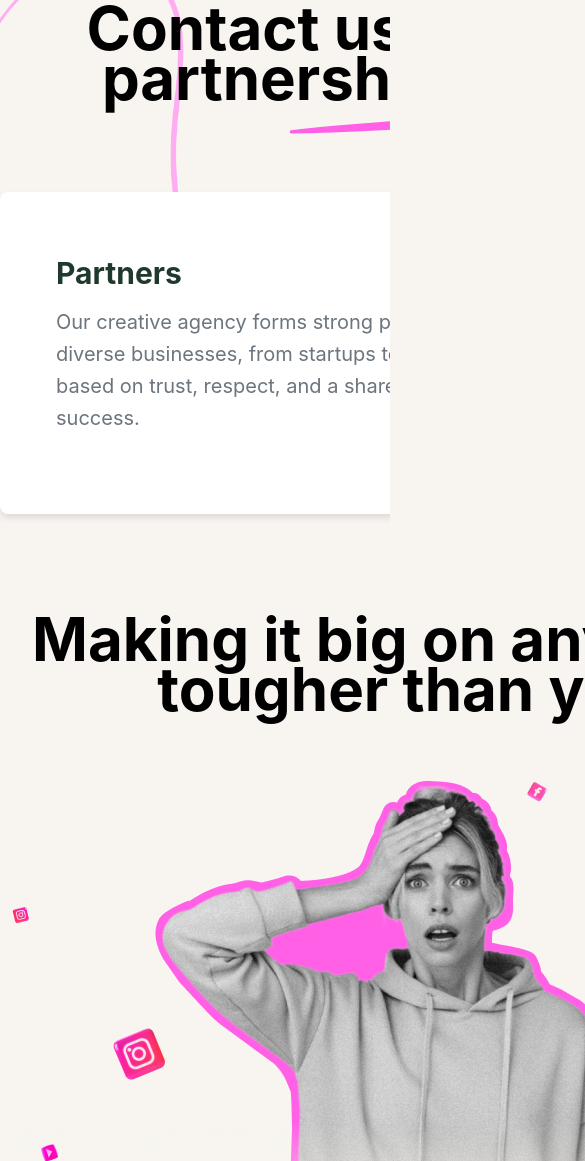
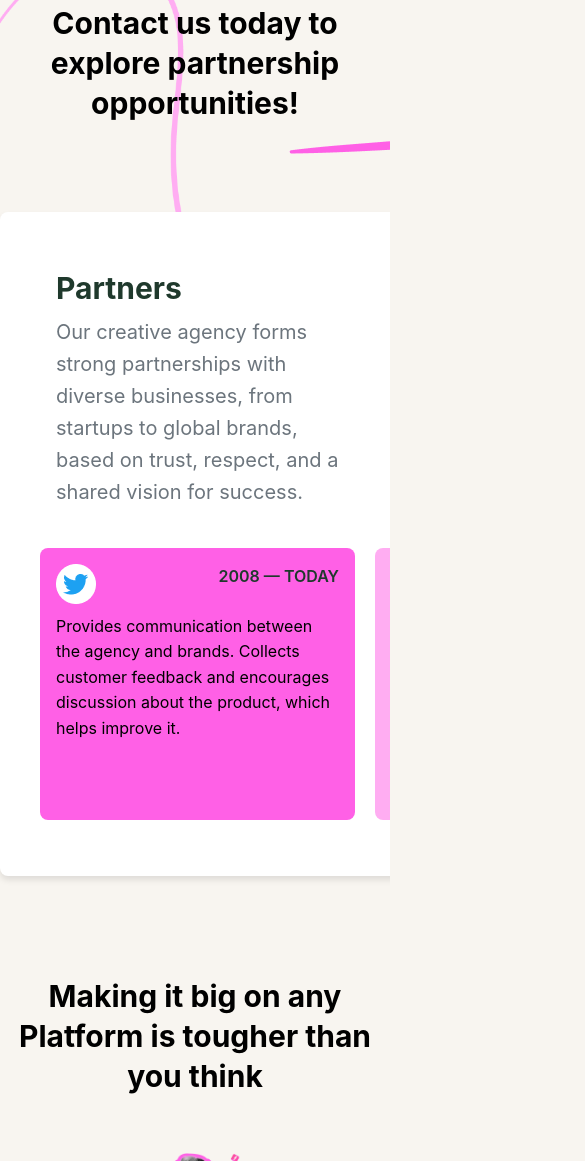
Before and after one commit to developer111222/test, a plain HTML site: page index.html in a window 390 px wide. Shown: the part 839-2000 px from the top of the page, 585 px wide, since content can reach past the window. Drawn offline with Linux system fonts and the light colour scheme; files whose address does not match are found by name.

Commit message:
first commit

```diff
--- a/css/styles.css
+++ b/css/styles.css
@@ -298,6 +298,7 @@ transform: rotate(315deg);
     background-size: contain;
     overflow: hidden;
     padding: 50px 0;
+
 }
 
 .section-2 h2{
@@ -396,9 +397,11 @@ transform: rotate(315deg);
 .section-3{
    padding: 50px 0;
     text-align: center;
+    max-width: 1200px;
+    margin: 0 auto;
 }
 .section-3 h2{
-    width: 977px;
+    max-width: 977px;
     margin: 0 auto;
     text-align: center;
     font-size: 60px;
@@ -551,6 +554,29 @@ transform: rotate(315deg);
         margin-left: 0;
         width: 150px;
     }
+
+    .section-2 h2{
+        font-size: 30px;
+        line-height: 40px;
+        width: 100%;
+    }
+    .container{
+        flex-direction: column;
+    }
+    .text-section{
+        width: 33%;
+    }
+    .info-card{
+        width: 315px;
+    }
+    .section-3 h2{
+
+        font-size: 30px;
+        line-height: 40px;
+    }
+    .illustration{
+        width: 100%;
+    }
 }
 
 @media (max-width: 480px) {
--- a/index.html
+++ b/index.html
@@ -86,7 +86,7 @@
 
         <section class="section-3">
             <h2>Making it big on any Platform is tougher than you think</h2>
-            <img src="/images/illustration.png" alt="illustration" />
+            <img src="/images/illustration.png" alt="illustration" class="illustration" />
         </section>
     </main>
 
```
